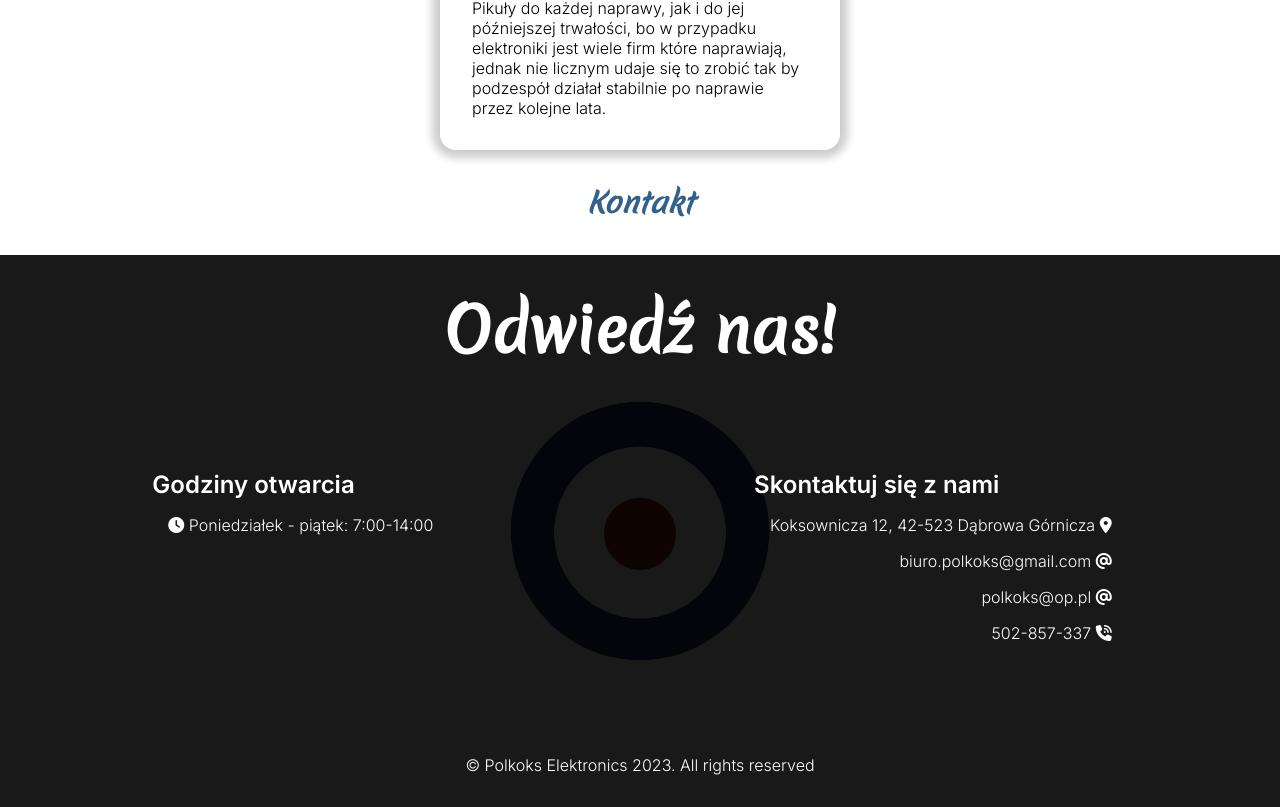
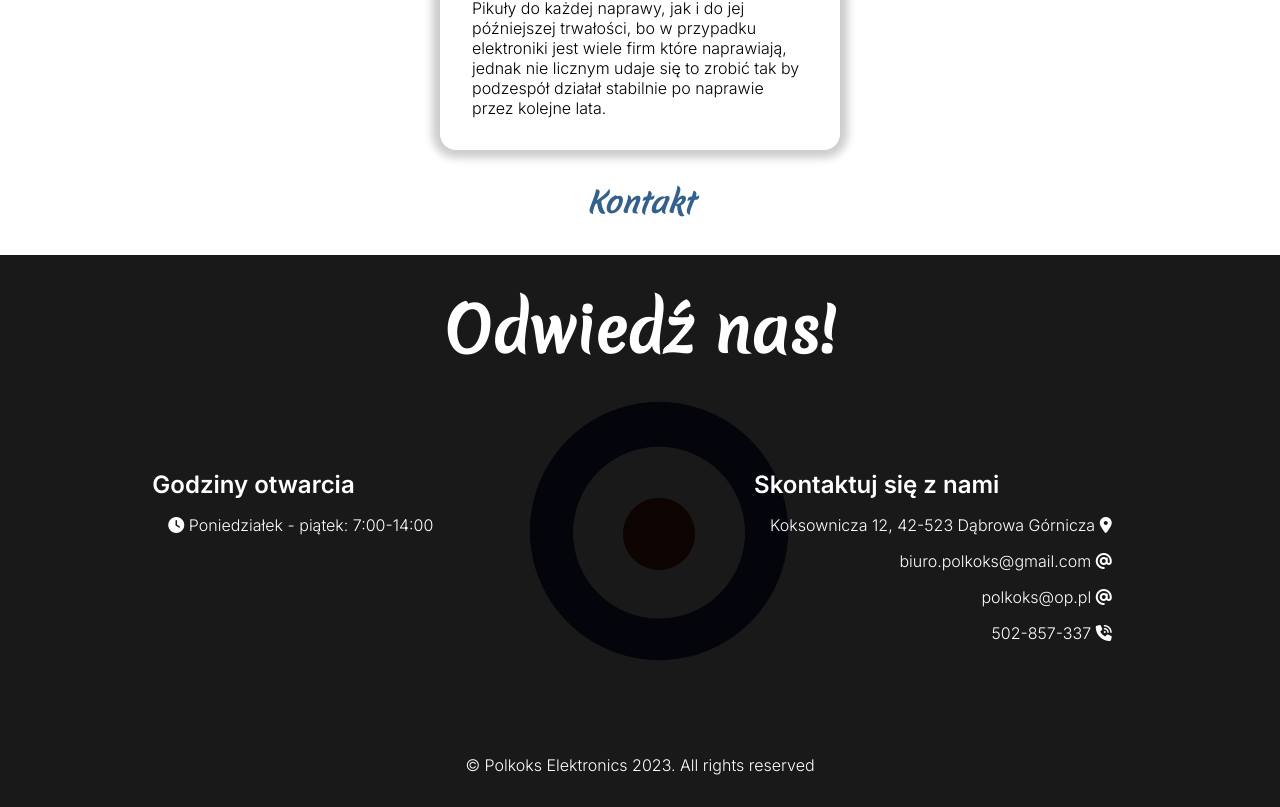
Before and after one commit to KOX-POLKOKS/polkoks-company, a plain HTML site: page index.html in a window 1280 px wide. Shown: the part 3529-4336 px from the top of the page. Drawn offline with Linux system fonts and the light colour scheme.

Commit message:
poprawienie logo

```diff
--- a/style.css
+++ b/style.css
@@ -491,10 +491,12 @@ footer{
     position: absolute;
     opacity: 60%;
     top: 25%;
-    left: 25%;
+    left: 39%;
     z-index: 2;
     width: 50%;
     height: 50%;
+    max-width: 20rem;
+    max-height: 20rem;
     background: url("img/Projekt\ bez\ tytułu.png");
     background-position: center;
     background-size: contain;
```
